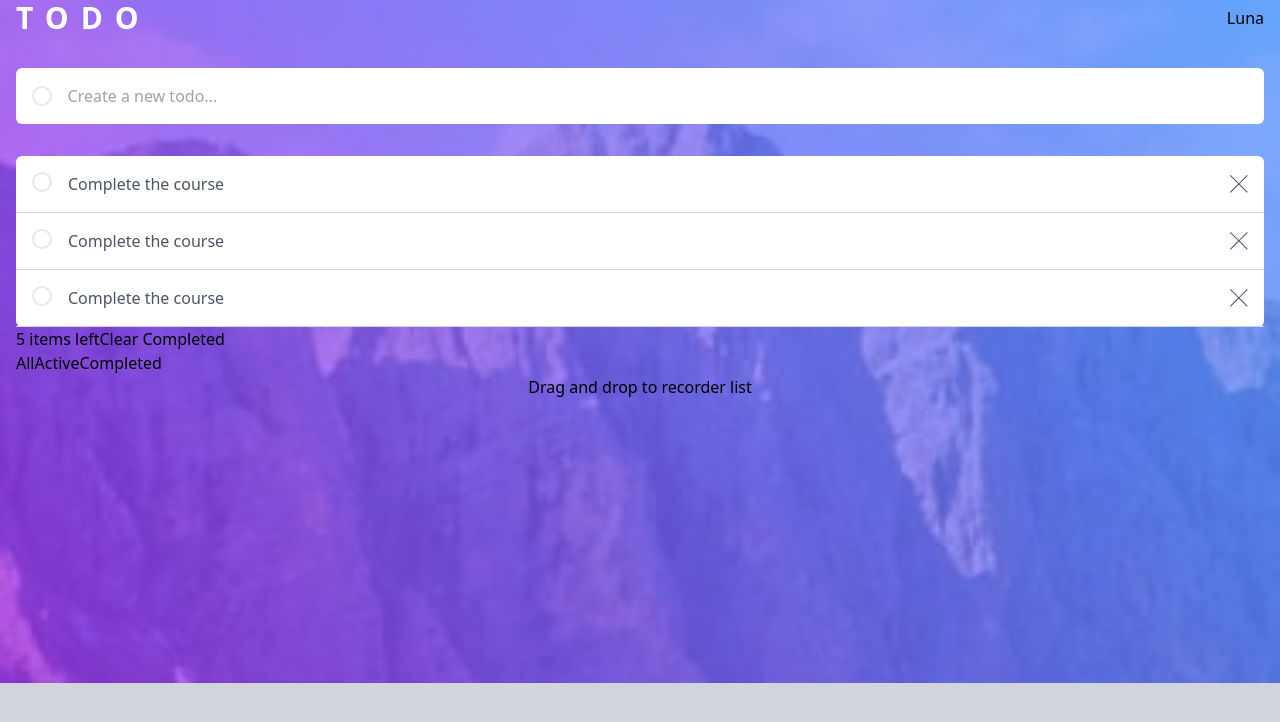
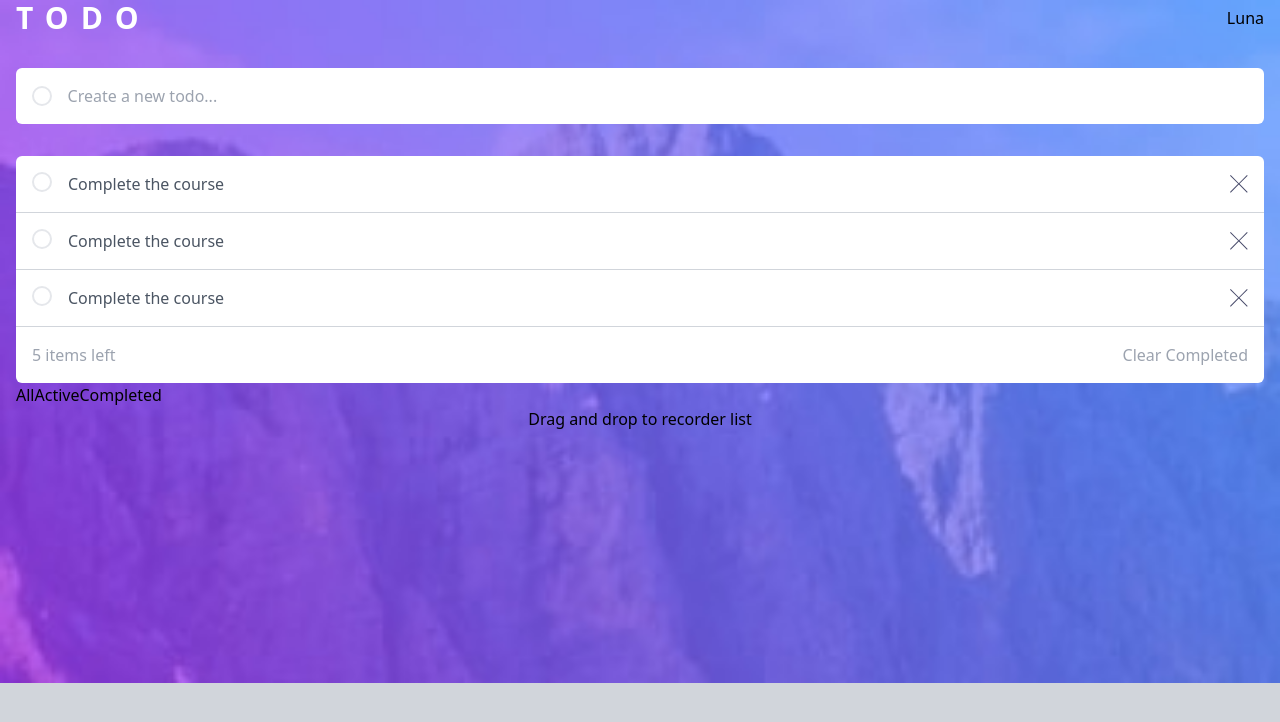
Before and after one commit to Googluu/TODOs, a React (Vite) app: page / in a window 1280 px wide. Shown: the top 722 px of the page. Built offline with nearby package versions, Linux system fonts and the light colour scheme.

Commit message:
styles para la arquitectura estatica

```diff
--- a/src/App.jsx
+++ b/src/App.jsx
@@ -20,34 +20,34 @@ function App() {
         </form>
       </header>
       <main className="container mx-auto mt-8 px-4">
-        <div className="rounded-md bg-white">
-          <article className="flex gap-4 border-b border-b-gray-300 py-4 px-4">
+        <div className="rounded-md bg-white [&>article]:px-4">
+          <article className="flex gap-4 border-b border-b-gray-300 py-4">
             <button className="inline-block h-5 w-5 flex-none rounded-full border-2"></button>
             <p className="grow text-gray-600">Complete the course</p>
             <button className="flex-none">
               <CrossIcon />
             </button>
           </article>
-          <article className="flex gap-4 border-b border-b-gray-300 py-4 px-4">
+          <article className="flex gap-4 border-b border-b-gray-300 py-4">
             <button className="inline-block h-5 w-5 flex-none rounded-full border-2"></button>
             <p className="grow text-gray-600">Complete the course</p>
             <button className="flex-none">
               <CrossIcon />
             </button>
           </article>
-          <article className="flex gap-4 border-b border-b-gray-300 py-4 px-4">
+          <article className="flex gap-4 border-b border-b-gray-300 py-4">
             <button className="inline-block h-5 w-5 flex-none rounded-full border-2"></button>
             <p className="grow text-gray-600">Complete the course</p>
             <button className="flex-none">
               <CrossIcon />
             </button>
           </article>
+
+          <section className="flex justify-between py-4 px-4">
+            <span className="text-gray-400">5 items left</span>
+            <button className="text-gray-400">Clear Completed</button>
+          </section>
         </div>
-
-        <section>
-          <span>5 items left</span>
-          <button>Clear Completed</button>
-        </section>
       </main>
 
       <section className="container mx-auto px-4">
```
